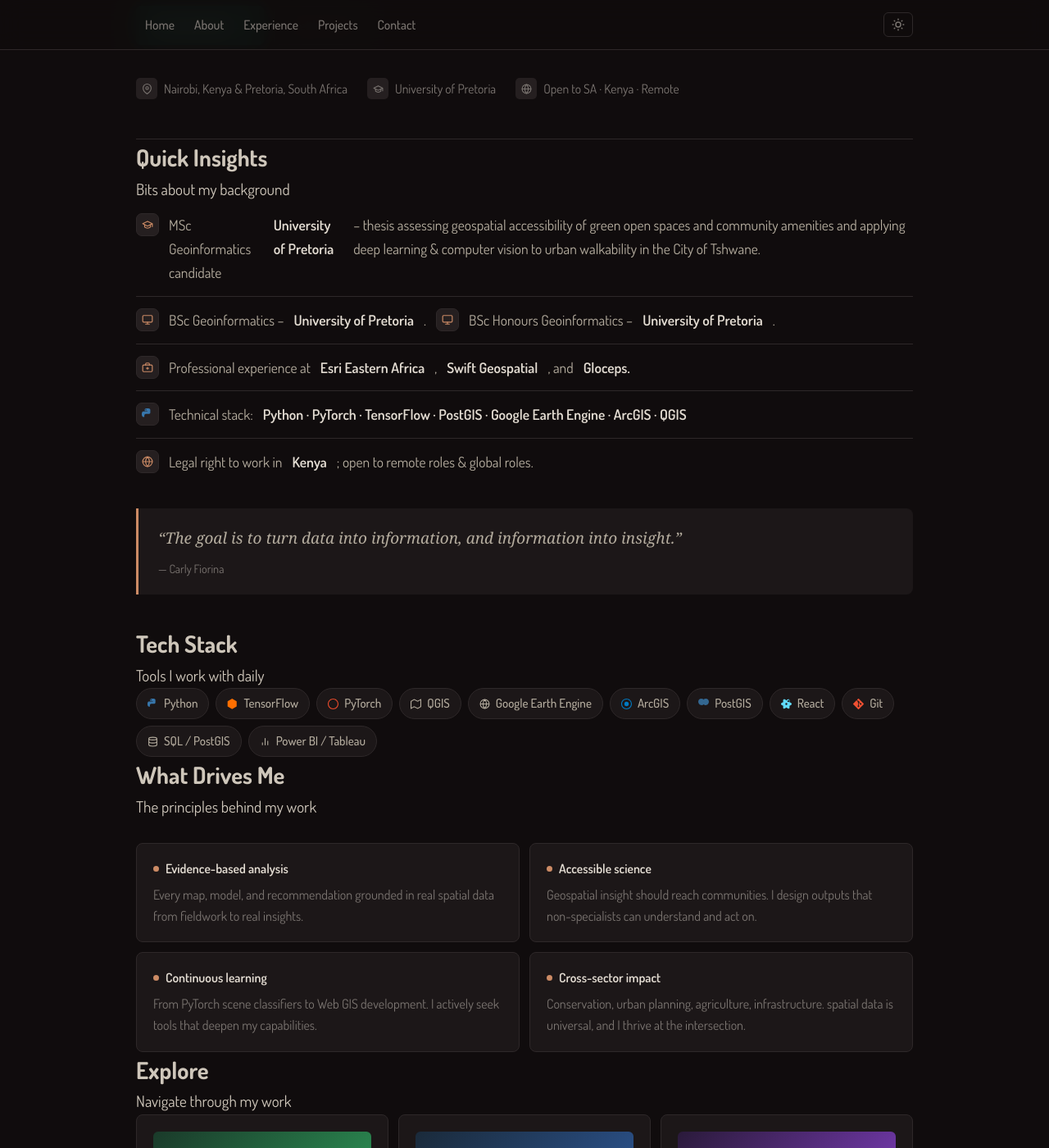
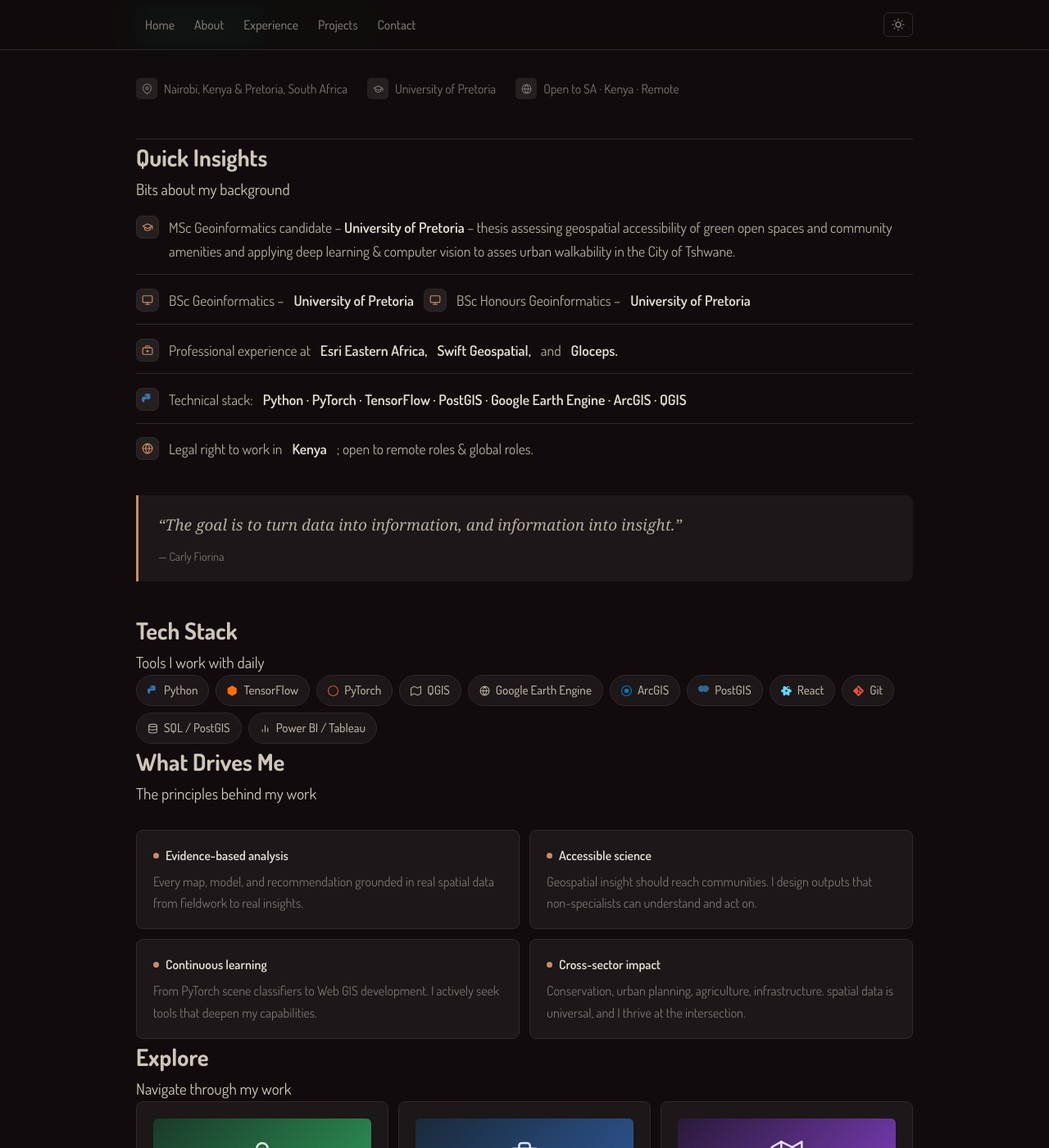
Before and after one commit to joyceonyango/joyceonyango.github.io, a Jekyll site: the page built from _pages/index.html, in a window 1280 px wide and 1400 px high, scrolled down 465 px. Shown: the whole window at 82% size. Built offline with Jekyll 4.4.1, drawn with Linux system fonts in a browser that asks for light colours; some web fonts are replaced.

```diff
--- a/_pages/about.html
+++ b/_pages/about.html
@@ -84,7 +84,8 @@ description: Background, research, education and technical stack of Joyce Onyang
       <div class="edu-institution">University of Pretoria</div>
     </div>
     <div class="edu-year">Feb 2025 &ndash; Present</div>
-    <p class="edu-desc">Research thesis applying deep learning and computer vision to analyse urban walkability and accessibility to green public open spaces in the City of Tshwane.</p>
+    <p class="edu-desc">Research thesis assessing geospatial accessibility of green spaces & community amenities
+      applying deep learning and computer vision to analyse urban walkability</p>
   </div>
   <div class="edu-item">
     <div>
--- a/_pages/experience.html
+++ b/_pages/experience.html
@@ -138,8 +138,8 @@ description: Work history and research experience of Joyce Onyango, Geospatial D
     <p class="section-sub">Current academic work &ndash; University of Pretoria</p>
   </div>
   <div class="research-card">
-    <h3>Urban Walkability &amp; Green Space Accessibility in Tshwane</h3>
-    <p>My MSc thesis applies deep learning and computer vision to analyse pedestrian environments and access to green public open spaces across the City of Tshwane.</p>
+    <h3>Urban Walkability &amp; Green Space & Community amenities Accessibility in the City of Tshwane</h3>
+    <p>My MSc thesis acesses geospatial accessibility of green spaces and community amenities. It also applies deep learning and computer vision to analyse pedestrian environments to determine accessibility across the City of Tshwane.</p>
     <p>Using Google Street View imagery, I am training scene classification models to score walkability attributes at street level to identify pavement quality, shade, enclosure, safety perception and correlating these with green space proximity and demographic data.</p>
     <p> The research sits at the intersection of urban planning, computer vision, and spatial equity.</p>
   </div>
--- a/_pages/index.html
+++ b/_pages/index.html
@@ -45,24 +45,26 @@ description: Joyce Onyango — Geospatial Data Scientist and MSc Geoinformatics
       <span class="insight-icon">
         <svg width="14" height="14" viewBox="0 0 24 24" fill="none" stroke="currentColor" stroke-width="2" stroke-linecap="round" stroke-linejoin="round"><path d="M22 10v6M2 10l10-5 10 5-10 5z"/><path d="M6 12v5c3 3 9 3 12 0v-5"/></svg>
       </span>
-      MSc Geoinformatics candidate <strong>University of Pretoria</strong> &ndash; thesis assessing geospatial accessibility
-      of green open spaces and community amenities and applying deep learning &amp; computer vision to urban walkability in the City of Tshwane.
+      <span>
+      <span style="white-space: nowrap;">MSc Geoinformatics candidate</span> &ndash; <strong> University of Pretoria</strong> &ndash; thesis assessing geospatial accessibility
+      of green open spaces and community amenities and applying deep learning &amp; computer vision to asses urban walkability in the City of Tshwane.
+      </span>
     </li>
     <li>
       <span class="insight-icon">
         <svg width="14" height="14" viewBox="0 0 24 24" fill="none" stroke="currentColor" stroke-width="2" stroke-linecap="round" stroke-linejoin="round"><rect x="2" y="3" width="20" height="14" rx="2"/><path d="M8 21h8M12 17v4"/></svg>
       </span>
-      BSc Geoinformatics &ndash; <strong>University of Pretoria</strong>.
+      BSc Geoinformatics &ndash; <strong>University of Pretoria</strong>
       <span class="insight-icon">
         <svg width="14" height="14" viewBox="0 0 24 24" fill="none" stroke="currentColor" stroke-width="2" stroke-linecap="round" stroke-linejoin="round"><rect x="2" y="3" width="20" height="14" rx="2"/><path d="M8 21h8M12 17v4"/></svg>
       </span>
-      BSc Honours Geoinformatics &ndash; <strong>University of Pretoria</strong>.
+      BSc Honours Geoinformatics &ndash; <strong>University of Pretoria</strong>
     </li>
     <li>
       <span class="insight-icon">
         <svg width="14" height="14" viewBox="0 0 24 24" fill="none" stroke="currentColor" stroke-width="2" stroke-linecap="round" stroke-linejoin="round"><rect x="2" y="7" width="20" height="14" rx="2"/><path d="M16 7V5a2 2 0 0 0-2-2h-4a2 2 0 0 0-2 2v2"/><line x1="12" y1="12" x2="12" y2="16"/><line x1="10" y1="14" x2="14" y2="14"/></svg>
       </span>
-      Professional experience at <strong>Esri Eastern Africa</strong>, <strong>Swift Geospatial</strong>, and <strong>Gloceps.</strong>
+      Professional experience at <strong> Esri Eastern Africa,</strong> <strong>Swift Geospatial,</strong> and <strong>Gloceps.</strong>
     </li>
     <li>
       <span class="insight-icon">
--- a/assets/css/shared.css
+++ b/assets/css/shared.css
@@ -1,6 +1,3 @@
----
----
-
 /* ============================================================
    shared.css — Joyce Onyango Portfolio
    Joyce Onyango · joyceonyango.github.io
@@ -345,11 +342,13 @@ footer {
   border-bottom: 1px solid var(--border);
 }
 .insights-list li:last-child { border-bottom: none; }
-.insights-list li::before {
-  content: "→";
+
+.insight-icon {
+  flex-shrink: 0;
+  margin-top: 0.15em;
   color: var(--accent-light);
-  flex-shrink: 0;
-  margin-top: 0.05em;
+  display: flex;
+  align-items: center;
 }
 
 /* ── Quote block ───────────────────────────────────────────── */
@@ -553,8 +552,6 @@ footer {
   color: var(--text-dim);
   margin-bottom: 0.5rem;
 }
-
-/* ── Timeline (experience) — defined in experience layout ── */
 
 /* ── Timeline sub-elements — defined in experience layout ── */
 
```
